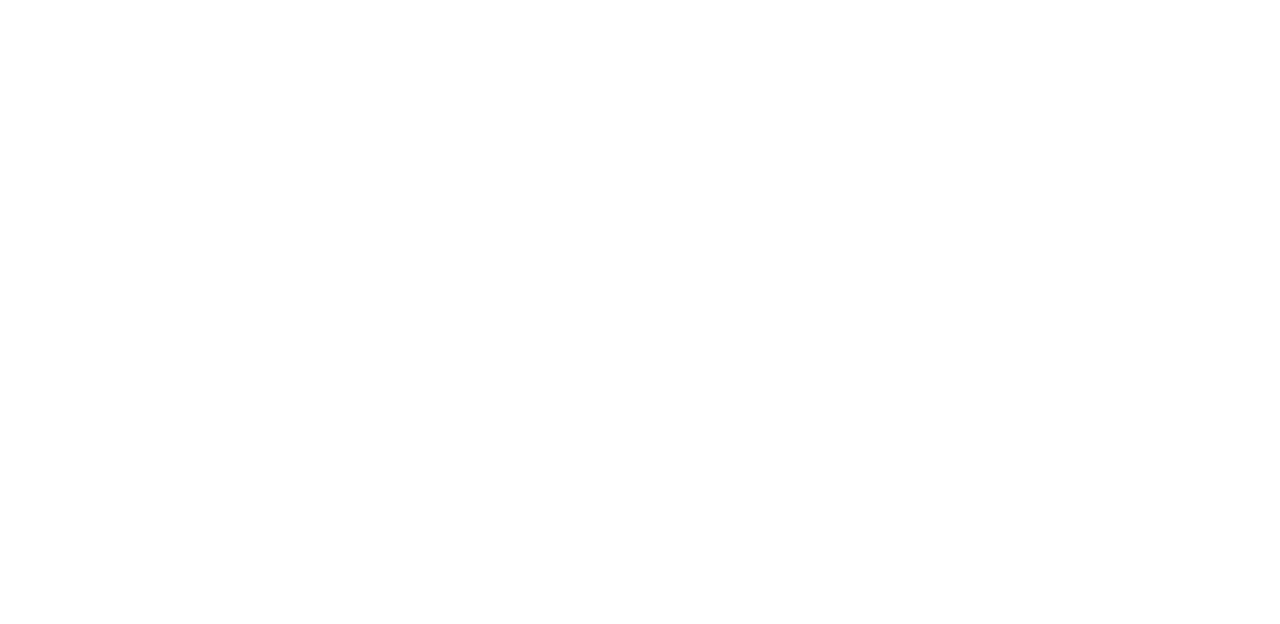
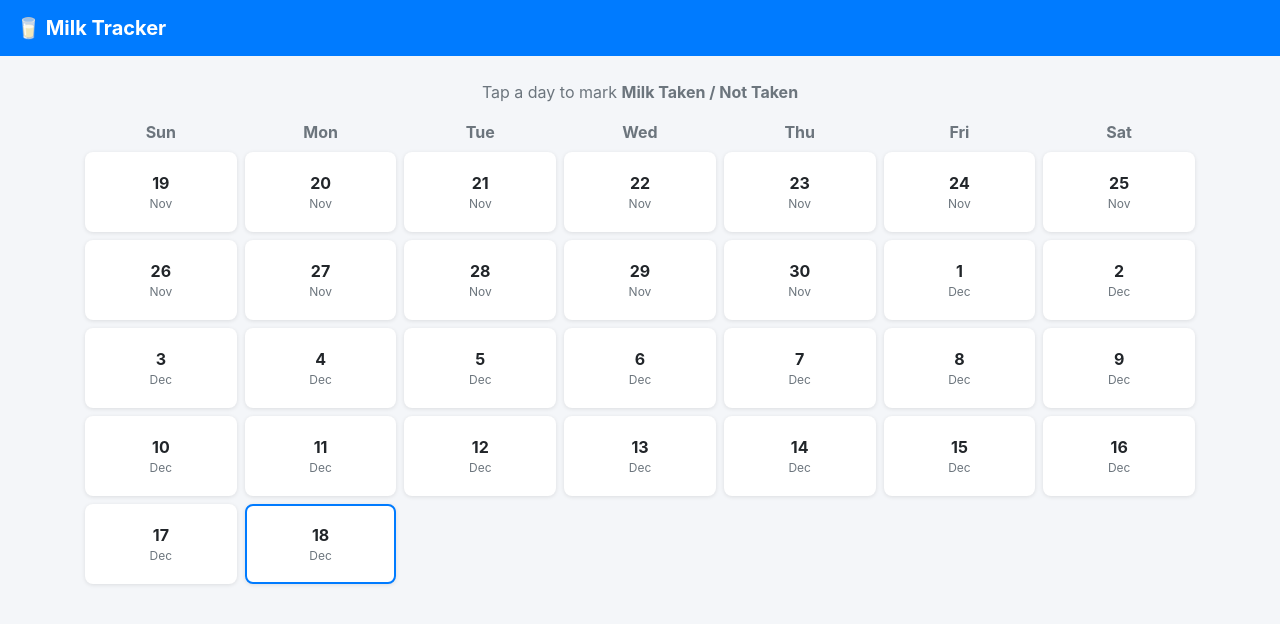
Before and after one commit to Ahmedkhan058/milk-tracker, a plain HTML site: page index.html in a window 1280 px wide. Drawn offline with nearby package versions, Linux system fonts and the light colour scheme.

Commit message:
Create Milk Tracker HTML structure and styles
This HTML file sets up a Milk Tracker application with a calendar interface, allowing users to mark days as 'Milk Taken' or 'Not Taken'. It includes Bootstrap for styling and uses local storage to save the user's data.

```diff
--- a/index.html
+++ b/index.html
@@ -1 +1,160 @@
-<previous_file_version_content_or_placeholder>
+<!DOCTYPE html>
+<html lang="en">
+<head>
+  <meta charset="UTF-8" />
+  <meta name="viewport" content="width=device-width, initial-scale=1.0"/>
+  <title>Milk Tracker</title>
+
+  <!-- Bootstrap -->
+  <link href="https://maxcdn.bootstrapcdn.com/bootstrap/4.5.2/css/bootstrap.min.css" rel="stylesheet"/>
+
+  <style>
+    body {
+      background-color: #f4f6f9;
+    }
+
+    /* Header */
+    .navbar {
+      background-color: #007bff;
+    }
+    .navbar-brand {
+      color: #fff !important;
+      font-weight: bold;
+    }
+
+    /* Calendar */
+    .calendar {
+      display: grid;
+      grid-template-columns: repeat(7, 1fr);
+      gap: 8px;
+    }
+
+    .day-name {
+      font-weight: bold;
+      text-align: center;
+      color: #6c757d;
+    }
+
+    .day {
+      background-color: #ffffff;
+      border-radius: 8px;
+      padding: 10px;
+      min-height: 80px;
+      text-align: center;
+      cursor: pointer;
+      box-shadow: 0 1px 4px rgba(0,0,0,0.1);
+      display: flex;
+      flex-direction: column;
+      justify-content: center;
+    }
+
+    .day small {
+      font-size: 12px;
+      color: #6c757d;
+    }
+
+    .today {
+      border: 2px solid #007bff;
+    }
+
+    .taken {
+      background-color: #d4edda;
+    }
+
+    .not-taken {
+      background-color: #f8d7da;
+    }
+
+    /* Mobile */
+    @media (max-width: 576px) {
+      .calendar {
+        gap: 5px;
+      }
+      .day {
+        min-height: 65px;
+        padding: 6px;
+      }
+    }
+  </style>
+</head>
+<body>
+
+<!-- Header -->
+<nav class="navbar navbar-expand-lg">
+  <span class="navbar-brand">🥛 Milk Tracker</span>
+</nav>
+
+<div class="container mt-4">
+  <p class="text-center text-muted">
+    Tap a day to mark <strong>Milk Taken / Not Taken</strong>
+  </p>
+
+  <!-- Day Names -->
+  <div class="calendar mb-2">
+    <div class="day-name">Sun</div>
+    <div class="day-name">Mon</div>
+    <div class="day-name">Tue</div>
+    <div class="day-name">Wed</div>
+    <div class="day-name">Thu</div>
+    <div class="day-name">Fri</div>
+    <div class="day-name">Sat</div>
+  </div>
+
+  <!-- Calendar -->
+  <div id="calendar" class="calendar"></div>
+</div>
+
+<script>
+  const MAX_DAYS = 30;
+
+  function formatDate(date) {
+    return date.toISOString().split('T')[0];
+  }
+
+  function loadMilkData() {
+    return JSON.parse(localStorage.getItem("milkTracker")) || {};
+  }
+
+  function saveMilkData(data) {
+    localStorage.setItem("milkTracker", JSON.stringify(data));
+  }
+
+  function renderCalendar() {
+    const calendar = document.getElementById("calendar");
+    calendar.innerHTML = "";
+
+    const milkData = loadMilkData();
+    const today = new Date();
+
+    for (let i = MAX_DAYS - 1; i >= 0; i--) {
+      const date = new Date();
+      date.setDate(today.getDate() - i);
+
+      const dateStr = formatDate(date);
+      const dayDiv = document.createElement("div");
+      dayDiv.className = "day";
+
+      if (milkData[dateStr] === "yes") dayDiv.classList.add("taken");
+      if (milkData[dateStr] === "no") dayDiv.classList.add("not-taken");
+      if (dateStr === formatDate(today)) dayDiv.classList.add("today");
+
+      dayDiv.innerHTML = `
+        <strong>${date.getDate()}</strong>
+        <small>${date.toLocaleString("default", { month: "short" })}</small>
+      `;
+
+      dayDiv.onclick = () => {
+        milkData[dateStr] = milkData[dateStr] === "yes" ? "no" : "yes";
+        saveMilkData(milkData);
+        renderCalendar();
+      };
+
+      calendar.appendChild(dayDiv);
+    }
+  }
+
+  renderCalendar();
+</script>
+
+</body>
+</html>
```
